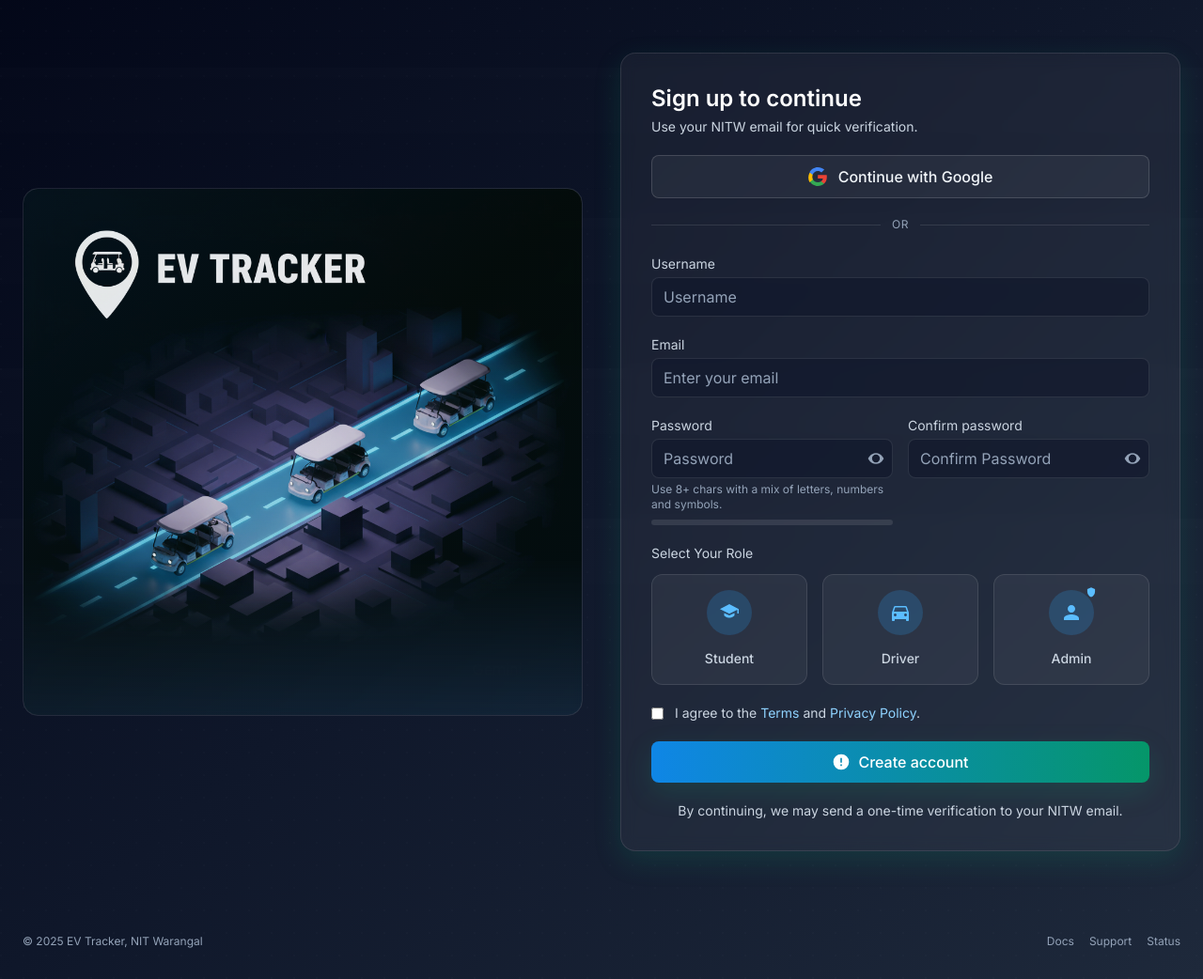
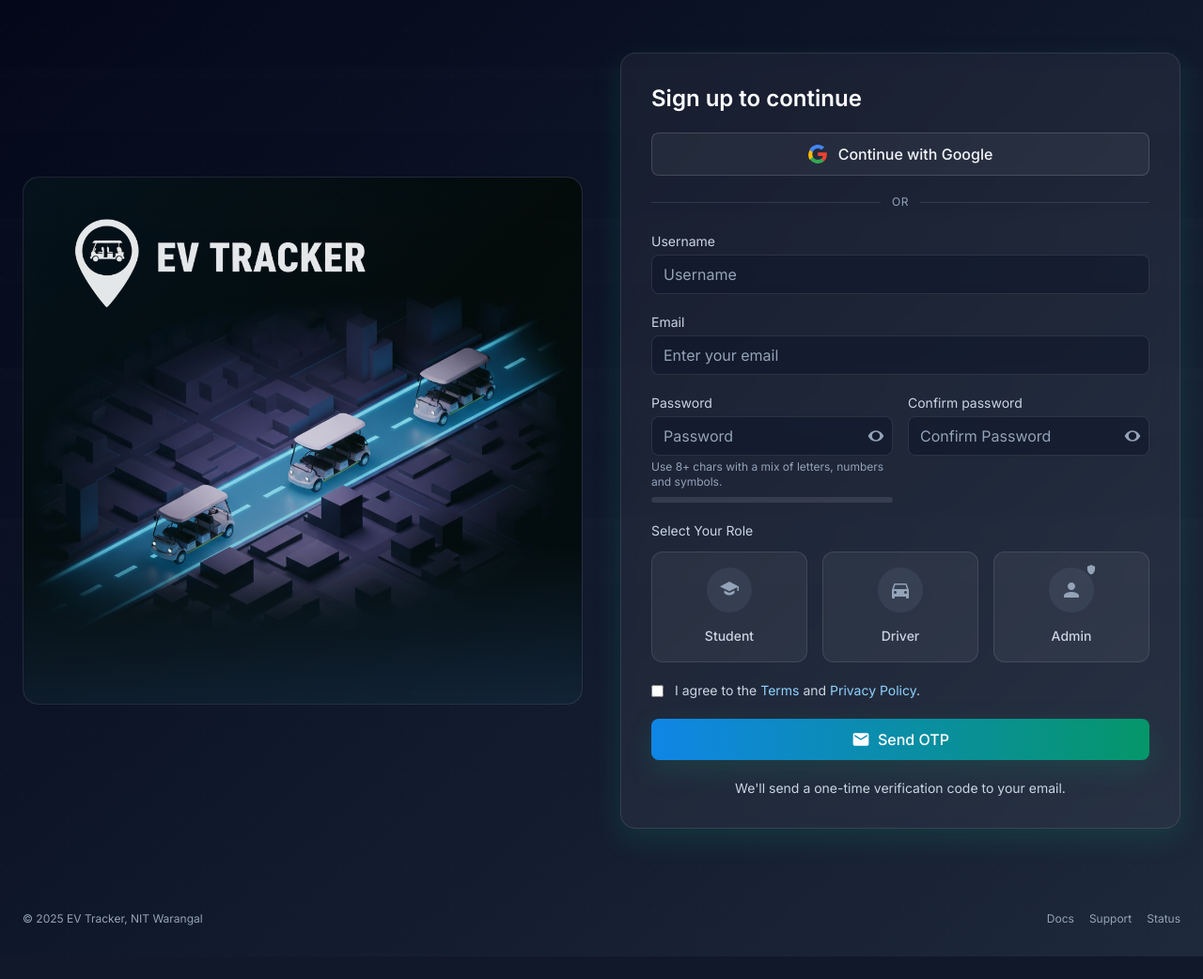
Before and after one commit to JavaGroup14/ev-tracker, a Flask app: page /registration in a window 1280 px wide. Shown: the part 88-1130 px from the top of the page at 94% size. After the commit the page ends 1106 px from the top, so only its background shows below. Run offline with Flask 3, Linux system fonts and the light colour scheme; parts of the project's set-up code (start-up, migrations or seed data) failed here and were passed over; some libraries are stand-ins or nearby versions.

Commit message:
changes in registration and added otp (frontend)

```diff
--- a/app.py
+++ b/app.py
@@ -1,8 +1,10 @@
-from flask import Flask, redirect, url_for, session, request, render_template
+from flask import Flask, redirect, url_for, session, request, render_template,jsonify
 from flask_sqlalchemy import SQLAlchemy
 from authlib.integrations.flask_client import OAuth
 from dotenv import load_dotenv
 import os, urllib
+import smtplib,ssl,random,time
+from email.message import EmailMessage
 
 load_dotenv()
 
@@ -34,6 +36,11 @@ app.config['SQLALCHEMY_TRACK_MODIFICATIONS'] = False
 """
 
 app.secret_key = os.getenv("app_secret_key")    # Required for sessions
+
+
+# --- 2. Gmail Credentials ---
+GMAIL_USER = "your-email@gmail.com"
+GMAIL_APP_PASSWORD = "your-16-character-app-password"
 
 db = SQLAlchemy(app)
 """
@@ -171,6 +178,7 @@ def login_google():
 # Triggered when you click the link "don't have an account?"
 @app.route('/registration')
 def reg():
+
     return render_template("registration.html")
 
 # Callback route Google redirects to
--- a/static/js/script1.js
+++ b/static/js/script1.js
@@ -5,12 +5,17 @@
   const $$ = (sel, root = document) => Array.from(root.querySelectorAll(sel));
 
   const form = $('#registrationForm');
+  const otpForm = $('#otpForm');
   const successEl = $('#formSuccess');
   const yearEl = $('#year');
   const passwordInput = $('#password');
   const confirmPasswordInput = $('#confirmPassword');
   const passwordStrengthBar = $('#passwordStrength');
   const roleInput = $('#role');
+  const backToRegistrationBtn = $('#backToRegistrationBtn');
+  const resendOtpBtn = $('#resendOtpBtn');
+  const otpInput = $('#otp');
+  const otpEmailDisplay = $('#otpEmailDisplay');
 
   const loginForm = $('#loginForm');
   const loginSuccessEl = $('#loginSuccess');
@@ -129,11 +134,11 @@
     input.classList.remove('ring-2', 'ring-rose-500/60', 'border-rose-500/60');
   }
 
-  function validateEmail(value) {
-    // Allow typical .ac.in or .edu domains; prefer nitw.ac.in
-    const pattern = /^[^\s@]+@[^\s@]+\.[^\s@]+$/;
-    return pattern.test(value) && /nitw\.ac\.in$/i.test(value);
-  }
+function validateEmail(value) {
+  // Checks for a general email pattern: local-part@domain
+  const pattern = /^[^\s@]+@[^\s@]+\.[^\s@]+$/;
+  return pattern.test(value);
+}
 
   function passwordScore(value) {
     let score = 0;
@@ -162,7 +167,7 @@
     clearError(input);
     const value = (input.value || '').trim();
 
-    if (input.id === 'firstName' || input.id === 'lastName') {
+    if (input.id === 'firstName' || input.id === 'lastName' || input.id === 'username') {
       if (value.length === 0) {
         setError(input, 'This field is required.');
         return false;
@@ -176,7 +181,7 @@
 
     if (input.id === 'email') {
       if (!validateEmail(value)) {
-        setError(input, 'Use your NITW email (e.g., name@nitw.ac.in).');
+        setError(input, 'Use a valid email');
         return false;
       }
       return true;
@@ -218,6 +223,18 @@
       return true;
     }
 
+    if (input.id === 'otp') {
+      if (value.length === 0) {
+        setError(input, 'Please enter the OTP.');
+        return false;
+      }
+      if (!/^\d{6}$/.test(value)) {
+        setError(input, 'OTP must be 6 digits.');
+        return false;
+      }
+      return true;
+    }
+
     return true;
   }
 
@@ -231,13 +248,25 @@
     input.addEventListener('input', () => clearError(input));
   });
 
+  // Live validation for OTP form
+  if (otpInput) {
+    otpInput.addEventListener('blur', () => validateField(otpInput));
+    otpInput.addEventListener('input', () => {
+      // Only allow digits
+      otpInput.value = otpInput.value.replace(/\D/g, '');
+      clearError(otpInput);
+    });
+  }
+
+  // Store form data temporarily for account creation after OTP verification
+  let storedFormData = null;
+
   if (form) {
     form.addEventListener('submit', async (e) => {
       e.preventDefault();
 
       const inputs = [
-        $('#firstName'),
-        $('#lastName'),
+        $('#username'),
         $('#email'),
         $('#password'),
         $('#confirmPassword'),
@@ -256,19 +285,97 @@
       const submitBtn = form.querySelector('button[type="submit"]');
       const prevText = submitBtn.innerHTML;
       submitBtn.disabled = true;
-      submitBtn.innerHTML = '<svg xmlns="http://www.w3.org/2000/svg" class="h-5 w-5 animate-spin" viewBox="0 0 24 24" fill="none" stroke="currentColor" stroke-width="2"><circle cx="12" cy="12" r="10" stroke-opacity="0.25"/><path d="M22 12a10 10 0 0 1-10 10"/></svg> Creating...';
+      submitBtn.innerHTML = '<svg xmlns="http://www.w3.org/2000/svg" class="h-5 w-5 animate-spin" viewBox="0 0 24 24" fill="none" stroke="currentColor" stroke-width="2"><circle cx="12" cy="12" r="10" stroke-opacity="0.25"/><path d="M22 12a10 10 0 0 1-10 10"/></svg> Sending OTP...';
+
+      try {
+        await new Promise((res) => setTimeout(res, 900));
+
+        // Store form data for later use
+        storedFormData = {
+          username: $('#username').value,
+          email: $('#email').value,
+          password: $('#password').value,
+          role: $('#role').value
+        };
+
+        // Show OTP form
+        form.classList.add('hidden');
+        otpForm.classList.remove('hidden');
+        otpEmailDisplay.textContent = storedFormData.email;
+        otpInput.focus();
+      } catch (err) {
+        // In real integration, handle API errors here
+        console.error(err);
+      } finally {
+        submitBtn.disabled = false;
+        submitBtn.innerHTML = prevText;
+      }
+    });
+  }
+
+  // OTP form submission handler
+  if (otpForm) {
+    otpForm.addEventListener('submit', async (e) => {
+      e.preventDefault();
+
+      if (!validateField(otpInput)) return;
+
+      const submitBtn = otpForm.querySelector('button[type="submit"]');
+      const prevText = submitBtn.innerHTML;
+      submitBtn.disabled = true;
+      submitBtn.innerHTML = '<svg xmlns="http://www.w3.org/2000/svg" class="h-5 w-5 animate-spin" viewBox="0 0 24 24" fill="none" stroke="currentColor" stroke-width="2"><circle cx="12" cy="12" r="10" stroke-opacity="0.25"/><path d="M22 12a10 10 0 0 1-10 10"/></svg> Creating account...';
 
       try {
         await new Promise((res) => setTimeout(res, 900));
         successEl?.classList.remove('hidden');
         form.reset();
         updatePasswordStrength();
+        otpForm.reset();
+
+        // Reset after showing success message
+        setTimeout(() => {
+          otpForm.classList.add('hidden');
+          form.classList.remove('hidden');
+          storedFormData = null;
+        }, 3000);
       } catch (err) {
-        // In real integration, handle API errors here
         console.error(err);
       } finally {
         submitBtn.disabled = false;
         submitBtn.innerHTML = prevText;
+      }
+    });
+  }
+
+  // Back to registration button
+  if (backToRegistrationBtn) {
+    backToRegistrationBtn.addEventListener('click', () => {
+      otpForm.classList.add('hidden');
+      form.classList.remove('hidden');
+      otpInput.value = '';
+      clearError(otpInput);
+    });
+  }
+
+  // Resend OTP button
+  if (resendOtpBtn) {
+    resendOtpBtn.addEventListener('click', async () => {
+      if (!storedFormData) return;
+
+      resendOtpBtn.disabled = true;
+      resendOtpBtn.textContent = 'Sending...';
+
+      try {
+        await new Promise((res) => setTimeout(res, 500));
+        resendOtpBtn.textContent = 'OTP sent!';
+        setTimeout(() => {
+          resendOtpBtn.textContent = "Didn't receive? Resend OTP";
+          resendOtpBtn.disabled = false;
+        }, 2000);
+      } catch (err) {
+        console.error(err);
+        resendOtpBtn.textContent = "Didn't receive? Resend OTP";
+        resendOtpBtn.disabled = false;
       }
     });
   }
--- a/templates/login.html
+++ b/templates/login.html
@@ -71,7 +71,6 @@
         <div>
           <div class="relative rounded-2xl border border-white/10 bg-white/5 backdrop-blur p-6 sm:p-8 shadow-glow">
             <h1 class="text-xl sm:text-2xl font-semibold text-white">Welcome back</h1>
-            <p class="mt-1 text-sm text-slate-300">Sign in with your NITW email.</p>
 
             <!-- Social auth: Google -->
             <div class="mt-5">
--- a/templates/registration.html
+++ b/templates/registration.html
@@ -54,7 +54,7 @@
           </div>
         </a>
         <div class="text-sm text-slate-300">
-          Already have an account? <a href="{{url_for('login')}}" class="text-primary-300 hover:text-primary-200 font-medium">Sign in</a>
+          Already have an account? <a href="{{url_for('index')}}" class="text-primary-300 hover:text-primary-200 font-medium">Sign in</a>
         </div>
       </nav>
     </header>
@@ -77,11 +77,11 @@
         <div>
           <div class="relative rounded-2xl border border-white/10 bg-white/5 backdrop-blur p-6 sm:p-8 shadow-glow">
             <h2 class="text-xl sm:text-2xl font-semibold text-white">Sign up to continue</h2>
-            <p class="mt-1 text-sm text-slate-300">Use your NITW email for quick verification.</p>
 
             <!-- Social auth: Google -->
             <div class="mt-5">
-              <button type="button" aria-label="Continue with Google" onclick="window.location.href='#'" class="w-full inline-flex items-center justify-center gap-3 rounded-lg border border-white/15 bg-white/5 hover:bg-white/10 text-slate-100 px-4 py-2.5 focus:outline-none focus:ring-2 focus:ring-offset-2 focus:ring-offset-slate-900 focus:ring-primary-500">
+              <a href="{{url_for('login_google')}}" aria-label="Continue with Google" data-soft-nav class="w-full inline-flex items-center justify-center gap-3 rounded-lg border border-white/15 bg-white/5 hover:bg-white/10 text-slate-100 px-4 py-2.5 focus:outline-none focus:ring-2 focus:ring-offset-2 focus:ring-offset-slate-900 focus:ring-primary-500" role="button">
+
                 <svg xmlns="http://www.w3.org/2000/svg" viewBox="0 0 533.5 544.3" class="h-5 w-5" aria-hidden="true">
                   <path fill="#EA4335" d="M533.5 278.4c0-18.6-1.7-36.5-4.9-53.8H272v101.8h147.1c-6.4 34.6-25.7 63.9-54.8 83.5v68h88.4c51.7-47.6 80.8-117.8 80.8-199.5z"/>
                   <path fill="#34A853" d="M272 544.3c73.4 0 135-24.3 180-66.3l-88.4-68c-24.5 16.4-55.9 26-91.6 26-70.4 0-130.1-47.5-151.5-111.2H30.7v69.9c44.7 88.8 136.1 149.6 241.3 149.6z"/>
@@ -90,6 +90,7 @@
                 </svg>
                 <span class="font-medium">Continue with Google</span>
               </button>
+              </a>
               <div class="mt-5 flex items-center gap-3">
                 <div class="h-px flex-1 bg-white/10"></div>
                 <span class="text-xs uppercase tracking-wider text-slate-400">or</span>
@@ -97,6 +98,7 @@
               </div>
             </div>
 
+            <!-- Initial Registration Form -->
             <form id="registrationForm" class="mt-6 space-y-5" novalidate>
               <div>
                 <label for="username" class="block text-sm text-slate-300 mb-1">Username</label>
@@ -146,9 +148,9 @@
                 <div class="grid grid-cols-3 gap-4">
                   <!-- Student Role Card -->
                   <div class="role-card cursor-pointer rounded-xl border border-white/10 bg-white/5 hover:bg-white/10 transition-all duration-200 p-4 text-center group" data-role="student">
-                    <div class="w-12 h-12 mx-auto mb-3 rounded-full bg-primary-500/20 flex items-center justify-center group-hover:bg-primary-500/30 transition-colors">
+                    <div class="w-12 h-12 mx-auto mb-3 rounded-full bg-slate-500/20 flex items-center justify-center group-hover:bg-primary-500/30 transition-colors">
                       <!-- graduation cap -->
-                      <svg xmlns="http://www.w3.org/2000/svg" viewBox="0 0 24 24" fill="currentColor" class="w-6 h-6 text-primary-400">
+                      <svg xmlns="http://www.w3.org/2000/svg" viewBox="0 0 24 24" fill="currentColor" class="w-6 h-6 text-slate-400">
                         <path d="M12 3L2 8.25l10 5 8.5-4.17V13h1.5V8.25L12 3Z"/>
                         <path d="M6.5 12.5v2.25c0 1.07 2.9 2.75 5.5 2.75s5.5-1.68 5.5-2.75V12.5L12 15l-5.5-2.5Z"/>
                       </svg>
@@ -158,8 +160,8 @@
 
                   <!-- Driver Role Card -->
                   <div class="role-card cursor-pointer rounded-xl border border-white/10 bg-white/5 hover:bg-white/10 transition-all duration-200 p-4 text-center group" data-role="driver">
-                    <div class="w-12 h-12 mx-auto mb-3 rounded-full bg-primary-500/20 flex items-center justify-center group-hover:bg-primary-500/30 transition-colors">
-                      <svg xmlns="http://www.w3.org/2000/svg" viewBox="0 0 24 24" fill="currentColor" class="w-6 h-6 text-primary-400">
+                    <div class="w-12 h-12 mx-auto mb-3 rounded-full bg-slate-500/20 flex items-center justify-center group-hover:bg-primary-500/30 transition-colors">
+                      <svg xmlns="http://www.w3.org/2000/svg" viewBox="0 0 24 24" fill="currentColor" class="w-6 h-6 text-slate-400">
                         <path d="M18.92 6.01C18.72 5.42 18.16 5 17.5 5h-11c-.66 0-1.22.42-1.42 1.01L3 12v8c0 .55.45 1 1 1h1c.55 0 1-.45 1-1v-1h12v1c0 .55.45 1 1 1h1c.55 0 1-.45 1-1v-8l-2.08-5.99zM6.5 16c-.83 0-1.5-.67-1.5-1.5S5.67 13 6.5 13s1.5.67 1.5 1.5S7.33 16 6.5 16zm11 0c-.83 0-1.5-.67-1.5-1.5s.67-1.5 1.5-1.5 1.5.67 1.5 1.5-.67 1.5-1.5 1.5zM5 11l1.5-4.5h11L19 11H5z"/>
                       </svg>
                     </div>
@@ -168,13 +170,13 @@
 
                   <!-- Admin Role Card -->
                   <div class="role-card cursor-pointer rounded-xl border border-white/10 bg-white/5 hover:bg-white/10 transition-all duration-200 p-4 text-center group" data-role="admin">
-                     <div class="w-12 h-12 mx-auto mb-3 rounded-full bg-primary-500/20 flex items-center justify-center group-hover:bg-primary-500/30 transition-colors relative">
+                     <div class="w-12 h-12 mx-auto mb-3 rounded-full bg-slate-500/20 flex items-center justify-center group-hover:bg-primary-500/30 transition-colors relative">
                       <!-- person -->
-                      <svg xmlns="http://www.w3.org/2000/svg" viewBox="0 0 24 24" fill="currentColor" class="w-6 h-6 text-primary-400">
+                      <svg xmlns="http://www.w3.org/2000/svg" viewBox="0 0 24 24" fill="currentColor" class="w-6 h-6 text-slate-400">
                         <path d="M12 12c2.21 0 4-1.79 4-4s-1.79-4-4-4-4 1.79-4 4 1.79 4 4 4zm0 2c-2.67 0-8 1.34-8 4v2h16v-2c0-2.66-5.33-4-8-4z"/>
                       </svg>
                       <!-- small shield overlay -->
-                      <svg xmlns="http://www.w3.org/2000/svg" viewBox="0 0 24 24" fill="currentColor" class="w-3.5 h-3.5 text-primary-400 absolute -top-1 -right-1">
+                      <svg xmlns="http://www.w3.org/2000/svg" viewBox="0 0 24 24" fill="currentColor" class="w-3.5 h-3.5 text-slate-400 absolute -top-1 -right-1">
                         <path d="M12 2 5 5v5c0 4.5 3.12 8.73 7 9.9 3.88-1.17 7-5.4 7-9.9V5l-7-3z"/>
                       </svg>
                     </div>
@@ -190,13 +192,52 @@
                 <label for="tos" class="text-sm text-slate-300">I agree to the <a href="#" class="text-primary-300 hover:text-primary-200">Terms</a> and <a href="#" class="text-primary-300 hover:text-primary-200">Privacy Policy</a>.</label>
               </div>
 
-              <button type="submit" class="w-full inline-flex items-center justify-center gap-2 rounded-lg bg-gradient-to-r from-primary-600 to-emerald-600 hover:from-primary-500 hover:to-emerald-500 text-white font-medium px-4 py-2.5 shadow-glow focus:outline-none focus:ring-2 focus:ring-offset-2 focus:ring-offset-slate-900 focus:ring-primary-500">
-                <svg xmlns="http://www.w3.org/2000/svg" viewBox="0 0 24 24" fill="currentColor" class="h-5 w-5"><path d="M12 2a10 10 0 1 0 10 10A10.011 10.011 0 0 0 12 2Zm1 15h-2v-2h2Zm0-4h-2V7h2Z"/></svg>
-                Create account
+              <button type="submit" id="sendOtpBtn" class="w-full inline-flex items-center justify-center gap-2 rounded-lg bg-gradient-to-r from-primary-600 to-emerald-600 hover:from-primary-500 hover:to-emerald-500 text-white font-medium px-4 py-2.5 shadow-glow focus:outline-none focus:ring-2 focus:ring-offset-2 focus:ring-offset-slate-900 focus:ring-primary-500">
+                <svg xmlns="http://www.w3.org/2000/svg" viewBox="0 0 24 24" fill="currentColor" class="h-5 w-5"><path d="M20 4H4c-1.1 0-1.99.9-1.99 2L2 18c0 1.1.9 2 2 2h16c1.1 0 2-.9 2-2V6c0-1.1-.9-2-2-2zm0 4l-8 5-8-5V6l8 5 8-5v2z"/></svg>
+                Send OTP
               </button>
 
               <div class="text-center text-sm text-slate-300">
-                By continuing, we may send a one-time verification to your NITW email.
+                We'll send a one-time verification code to your email.
+              </div>
+            </form>
+
+            <!-- OTP Verification Form (Hidden Initially) -->
+            <form id="otpForm" class="mt-6 space-y-5 hidden" novalidate>
+              <div class="text-center mb-4">
+                <div class="inline-flex items-center justify-center w-16 h-16 rounded-full bg-primary-500/20 mb-3">
+                  <svg xmlns="http://www.w3.org/2000/svg" viewBox="0 0 24 24" fill="currentColor" class="w-8 h-8 text-primary-400">
+                    <path d="M20 4H4c-1.1 0-1.99.9-1.99 2L2 18c0 1.1.9 2 2 2h16c1.1 0 2-.9 2-2V6c0-1.1-.9-2-2-2zm0 4l-8 5-8-5V6l8 5 8-5v2z"/>
+                  </svg>
+                </div>
+                <h3 class="text-lg font-semibold text-white">Check your email</h3>
+                <p class="text-sm text-slate-300 mt-2">
+                  We've sent a verification code to <span id="otpEmailDisplay" class="font-medium text-primary-300"></span>
+                </p>
+              </div>
+
+              <div>
+                <label for="otp" class="block text-sm text-slate-300 mb-1">Enter OTP</label>
+                <input id="otp" name="otp" type="text" autocomplete="one-time-code" required maxlength="6"
+                       class="w-full rounded-lg border border-white/10 bg-slate-900/60 text-white placeholder-slate-400 focus:outline-none focus:ring-2 focus:ring-primary-500/60 focus:border-primary-500/60 px-3 py-2 text-center text-2xl tracking-widest"
+                       placeholder="000000" />
+                <p class="mt-1 hidden text-xs text-rose-400" data-error-for="otp"></p>
+                <p class="mt-2 text-center">
+                  <button type="button" id="resendOtpBtn" class="text-sm text-primary-300 hover:text-primary-200 font-medium">
+                    Didn't receive? Resend OTP
+                  </button>
+                </p>
+              </div>
+
+              <button type="submit" class="w-full inline-flex items-center justify-center gap-2 rounded-lg bg-gradient-to-r from-primary-600 to-emerald-600 hover:from-primary-500 hover:to-emerald-500 text-white font-medium px-4 py-2.5 shadow-glow focus:outline-none focus:ring-2 focus:ring-offset-2 focus:ring-offset-slate-900 focus:ring-primary-500">
+                <svg xmlns="http://www.w3.org/2000/svg" viewBox="0 0 24 24" fill="currentColor" class="h-5 w-5"><path d="M9 16.17 4.83 12l-1.42 1.41L9 19 21 7l-1.41-1.41L9 16.17z"/></svg>
+                Verify & Create Account
+              </button>
+
+              <div class="text-center">
+                <button type="button" id="backToRegistrationBtn" class="text-sm text-slate-400 hover:text-slate-200">
+                  ← Back to registration
+                </button>
               </div>
             </form>
 
```
Also changed, not shown: templates/registration2.html (+1 -24 lines), templates/student.html (+0 -21 lines).
